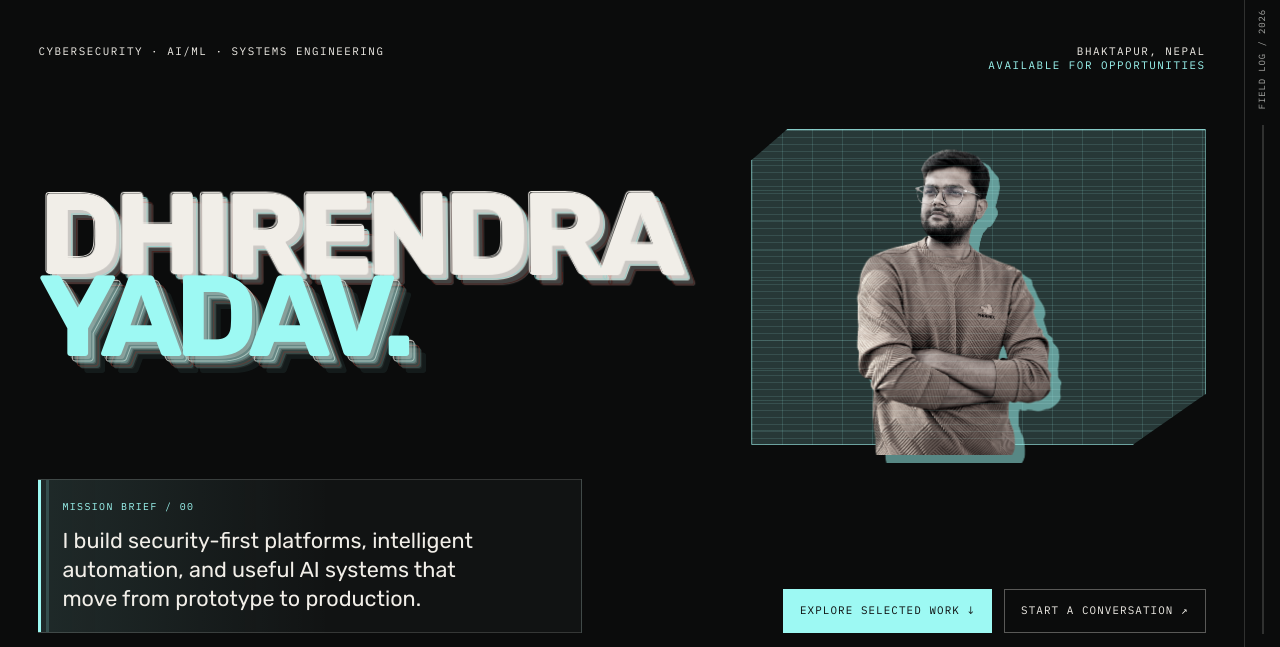
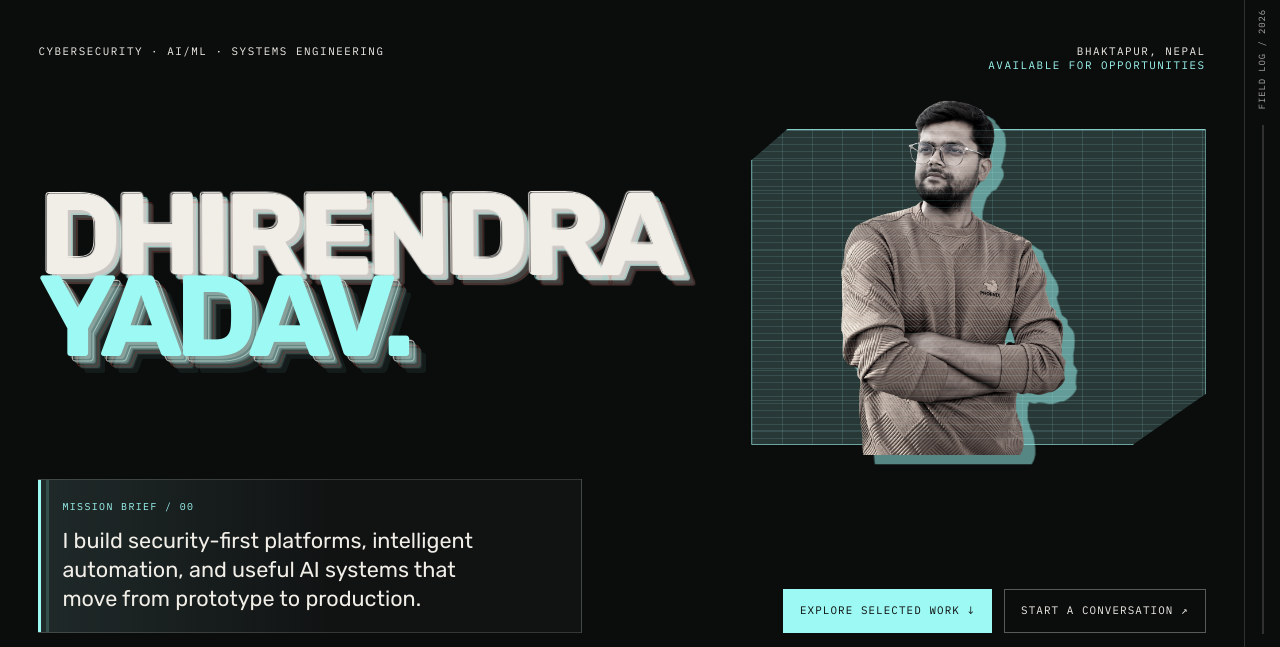
Before and after one commit to thedhirendrayadav/Personal_porfolio, a Flask app: page / in a window 1280 px wide. Shown: the part 71-718 px from the top of the page. Run offline with Flask 3, Linux system fonts and the light colour scheme; data that the repository does not hold is empty; some web fonts are replaced.

Commit message:
fix: enlarge hero portrait without overlap

```diff
--- a/static/css/editorial-portfolio.css
+++ b/static/css/editorial-portfolio.css
@@ -449,6 +449,7 @@
     *, *::before, *::after { animation-duration: .01ms !important; animation-iteration-count: 1 !important; transition-duration: .01ms !important; }
     [data-reveal] { opacity: 1; transform: none; }
     .hero-name-depth { transform: none; }
+    .hero-portrait-cutout img { transform: none; }
     .about-portrait-cutout img { filter: grayscale(.82) contrast(1.12); }
     .field-art img { transform: none !important; }
     .capability-row,
@@ -543,6 +544,8 @@
     position: relative; z-index: 2; object-fit: contain; object-position: center bottom;
     filter: grayscale(.82) contrast(1.1) drop-shadow(10px 8px 0 color-mix(in srgb, var(--accent) 52%, transparent));
     mix-blend-mode: normal;
+    transform: scale(1.16);
+    transform-origin: center bottom;
   }
   .hero-bottom { position: relative; z-index: 3; display: grid; grid-template-columns: minmax(18rem, 34rem) auto; align-items: end; justify-content: space-between; gap: 2rem; }
   .mission-brief {
@@ -724,6 +727,7 @@
     .hero-display { align-items: end; min-height: 37rem; }
     .hero-display h1 { max-width: 100%; font-size: clamp(4.4rem, 18vw, 8rem); }
     .hero-portrait { width: 65%; height: 72%; opacity: .82; }
+    .hero-portrait-cutout img { transform: none; }
     .hero-bottom, .about-split, .about-profile { grid-template-columns: 1fr; }
     .mission-brief { max-width: 100%; }
     .about-portrait-cutout::before { inset: 6% -3% 3% 5%; }
```
Also changed, not shown: tests/test_public_pages.py (+1 -0 lines).
